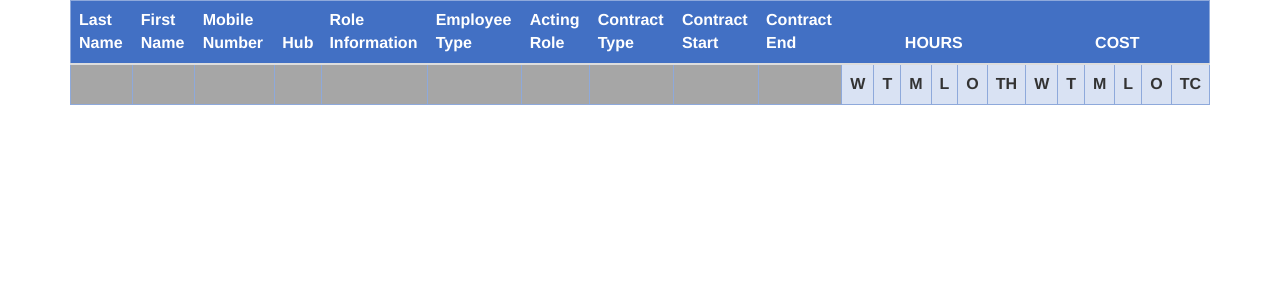
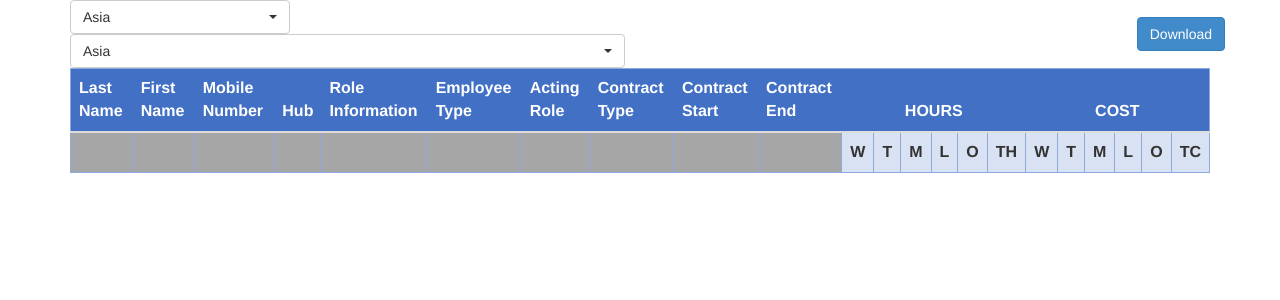
Before and after one commit to abdullahtariq/ATMS, a PHP site: page /admin/users/multiuser.php?id=1 in a window 1280 px wide. Shown: the top 300 px of the page. Run offline with PHP 8.4, Linux system fonts and the light colour scheme; data comes from the database, SQL or seed files in the repository; data that the repository does not hold is empty; some libraries are stand-ins or nearby versions.

Commit message:
hub filtration

```diff
--- a/admin/footer.php
+++ b/admin/footer.php
@@ -1,3 +1,5 @@
+
+
 </body>
 	<script src="../js/jquery-1.8.2.min.js"></script>
     <script src="../js/bootstrap.min.js"></script>
--- a/admin/users/multiuser.php
+++ b/admin/users/multiuser.php
@@ -4,12 +4,18 @@
  <link rel="stylesheet" type="text/css" href="../../css/datepicker.css">
  <!-- Custom CSS -->
  <link rel="stylesheet" type="text/css" href="../../css/style.css">
-<script src="../js/script.js"></script>
-
-
+<script src="../../js/script.js"></script>
+ <script  src="../../js/html2canvas.js"></script>
+ <script  src="../../js/jspdf.min.js"></script>
+<script  src="../../js/common-script.js"></script>
+<script src="../../js/jquery-1.8.2.min.js"></script>
+    <script src="../../js/bootstrap.min.js"></script>
+    <script src="../../js/bootstrap-datepicker.js"></script>
+    <script src="https://cdnjs.cloudflare.com/ajax/libs/bootstrap-select/1.12.2/js/bootstrap-select.min.js"></script>
+    <script src="../../js/validator.js"></script>
  <?php
 
-
+include '../footer.php';
  include '../methods/cmethods.php';
  $id=$_GET['id'];
  $currentUserIds = explode(",", $id);
@@ -21,7 +27,24 @@
    // print_r($empty_array);?>
 
  <div class="container">
+ <div class="row">
+  <div class="col-md-6 col-sm-12" >
 
+
+              <select onchange="hubfil(event)" id="hubs" class="selectpicker" name="continents" >
+                <option value="Asia">Asia</option>
+                <option value="Europe">Europe</option>
+                <option value="America" >America</option>
+                <option value="Africa">Africa</option>
+                <option value="HQ">HQ</option>
+              </select>
+            </div>
+ <div class="down_pdf">
+  <button type="button" class="btn btn-primary" onclick="genPDF()">Download</button>
+</div>
+</div>
+
+<div id="page">
  	<div class="table-responsive tale-strip-color" id="tabular">
  		<table class="table-striped table table-wrap"   >
  			<thead>
@@ -41,29 +64,29 @@
  				</tr>
  			</thead>
 
- 			<tr class="text-center">
- 				<td class="bg-grey"></td>
- 				<td class="bg-grey"></td>
- 				<td class="bg-grey"></td>
- 				<td class="bg-grey"></td>
- 				<td class="bg-grey"></td>
- 				<td class="bg-grey"></td>
- 				<td class="bg-grey"></td>
- 				<td class="bg-grey"></td>
- 				<td class="bg-grey"></td>
- 				<td class="bg-grey"></td>
- 				<td><b>W</b></td>
- 				<td><b>T</b></td>
- 				<td><b>M</b></td>
- 				<td><b>L</b></td>
- 				<td><b>O</b></td>
- 				<td><b>TH</b></td>
- 				<td><b>W</b></td>
- 				<td><b>T</b></td>
- 				<td><b>M</b></td>
- 				<td><b>L</b></td>
- 				<td><b>O</b></td>
- 				<td><b>TC</b></td>
+ 			<tr class="tbl-header">
+ 				<th class="bg-grey"></th>
+ 				<th class="bg-grey"></th>
+ 				<th class="bg-grey"></th>
+ 				<th class="bg-grey"></th>
+ 				<th class="bg-grey"></th>
+ 				<th class="bg-grey"></th>
+ 				<th class="bg-grey"></th>
+ 				<th class="bg-grey"></th>
+ 				<th class="bg-grey"></th>
+ 				<th class="bg-grey"></th>
+ 				<th>W</th>
+ 				<th>T</th>
+ 				<th>M</th>
+ 				<th>L</th>
+ 				<th>O</th>
+ 				<th>TH</th>
+ 				<th>W</th>
+ 				<th>T</th>
+ 				<th>M</th>
+ 				<th>L</th>
+ 				<th>O</th>
+ 				<th>TC</th>
  			</tr>
 
 <?php
@@ -210,5 +233,5 @@
  			} ?>
  		</table>
  	</div>
-
+</div>
  </div>
--- a/css/style.css
+++ b/css/style.css
@@ -283,3 +283,7 @@
     float: right;
     padding-top: 17px;
 }
+.tbl-header th{
+    border-right: 1px solid #8ea9db;
+    text-align: center;
+}
--- a/js/common-script.js
+++ b/js/common-script.js
@@ -140,8 +140,8 @@
  // console.log(event.which);
  var input=document.getElementById("mysearch");
 
- var filter=input.value.toLowerCase();
-     // console.log(filter);
+ var filter=input.value;
+     console.log(filter);
     var table=document.getElementById("tblrecord");
     // console.log(table);
     var tr=table.getElementsByTagName("tr");
@@ -280,6 +280,37 @@
      window.location = "users/multiuser.php?id="+updated_ids;
 }
 
+
+ /*=================================
+ Multiuser Reports
+==================================*/
+
+
+
+function hubfil(events) {
+  var input, filter, table, tr, td, i;
+  input = document.getElementById("hubs");
+  filter = input.value.toLowerCase();
+  table = document.getElementById("tabular");
+  tr = table.getElementsByTagName("tr");
+   console.log(tr)
+  for (i = 0; i < tr.length; i++) {
+    td = tr[i].getElementsByTagName("td")[3];
+     console.log(td);
+    if (td) {
+      if (td.innerHTML.toLowerCase().indexOf(filter) > -1) {
+        tr[i].style.display = "";
+      } else {
+        tr[i].style.display = "none";
+      }
+    }
+  }
+}
+
+
+
+
+
 /*=================================
  Plugin Intializers
 ==================================*/
```
